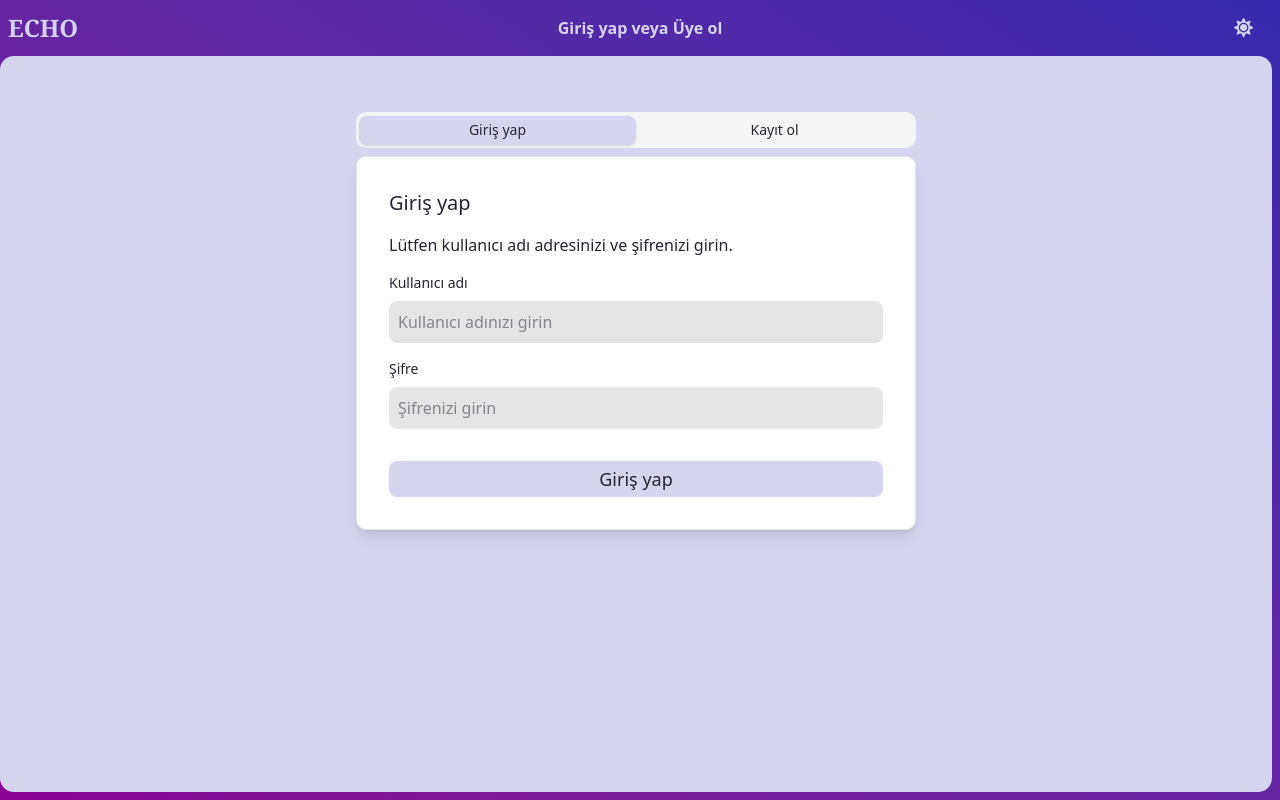
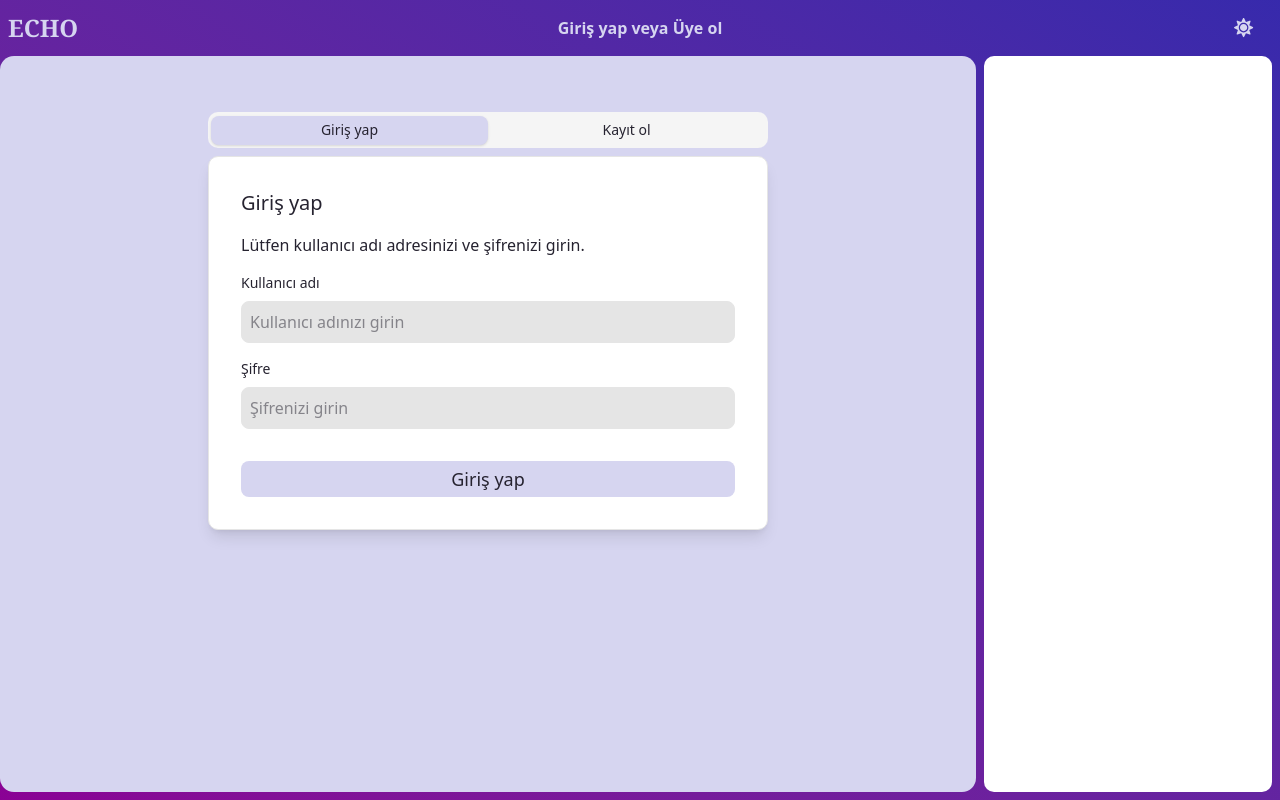
Before and after one commit to selimplt/echo, a Next.js app: page /auth in a window 1280 px wide. Built offline with nearby package versions, Linux system fonts and the light colour scheme; no server answers.

Commit message:
sidebar icin alan

```diff
--- a/src/app/layout.tsx
+++ b/src/app/layout.tsx
@@ -44,9 +44,14 @@ export default function RootLayout({
               <nav className="h-full hidden md:w-fit md:flex md:flex-col items-center justify-start overflow-y-scroll">
                 <Navbar />
               </nav>
-              <main className="flex-1 bg-background md:rounded-xl md:mb-2 md:mr-2 overflow-y-scroll">
-                {children}
-              </main>
+              <div className="flex-1 flex pb-2 pr-2 gap-2">
+                <main className="flex-1 bg-background md:rounded-xl">
+                  {children}
+                </main>
+                <div className="h-full w-72 bg-card rounded-lg">
+
+                </div>
+              </div>
             </div>
           </div>
         </ThemeProvider>
```
